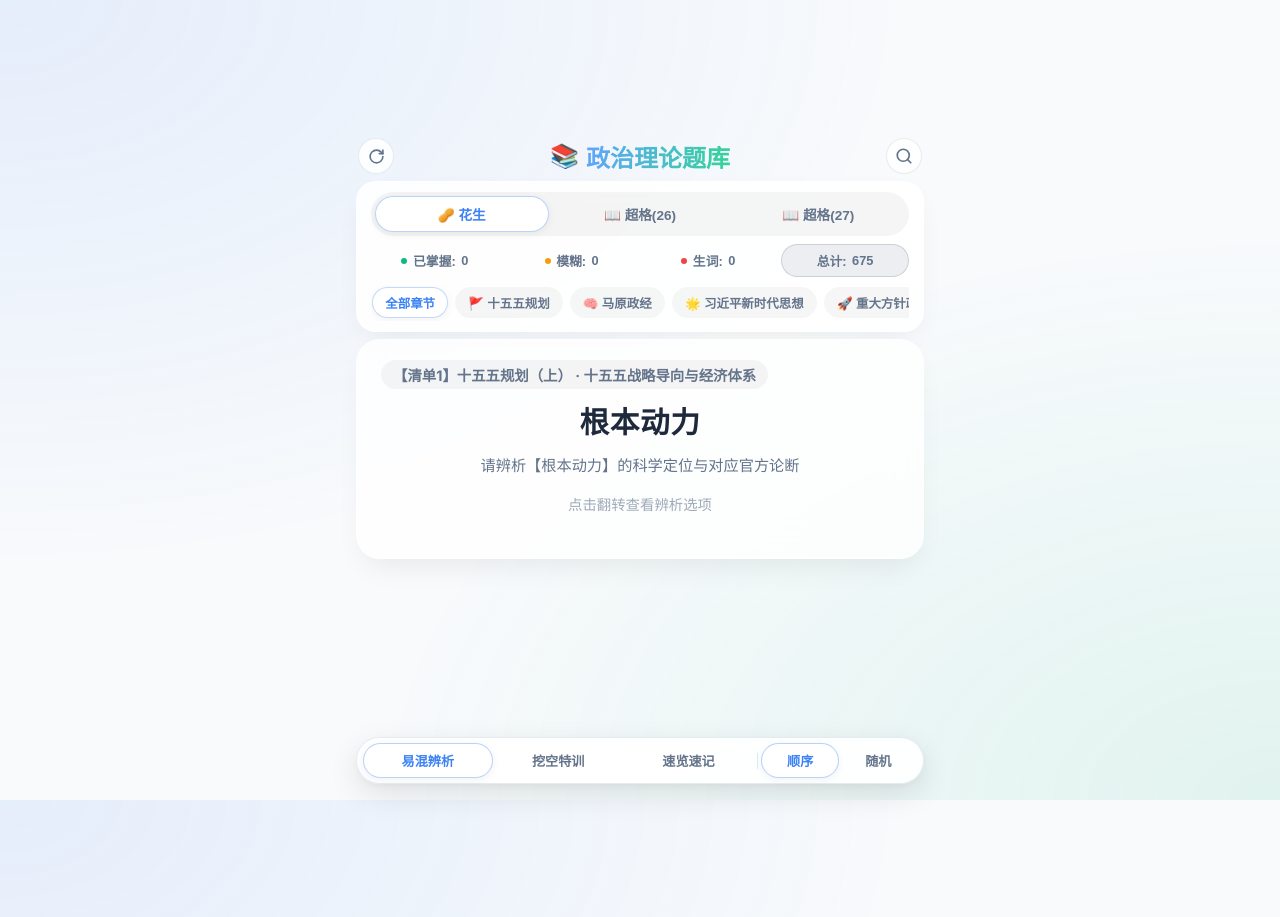
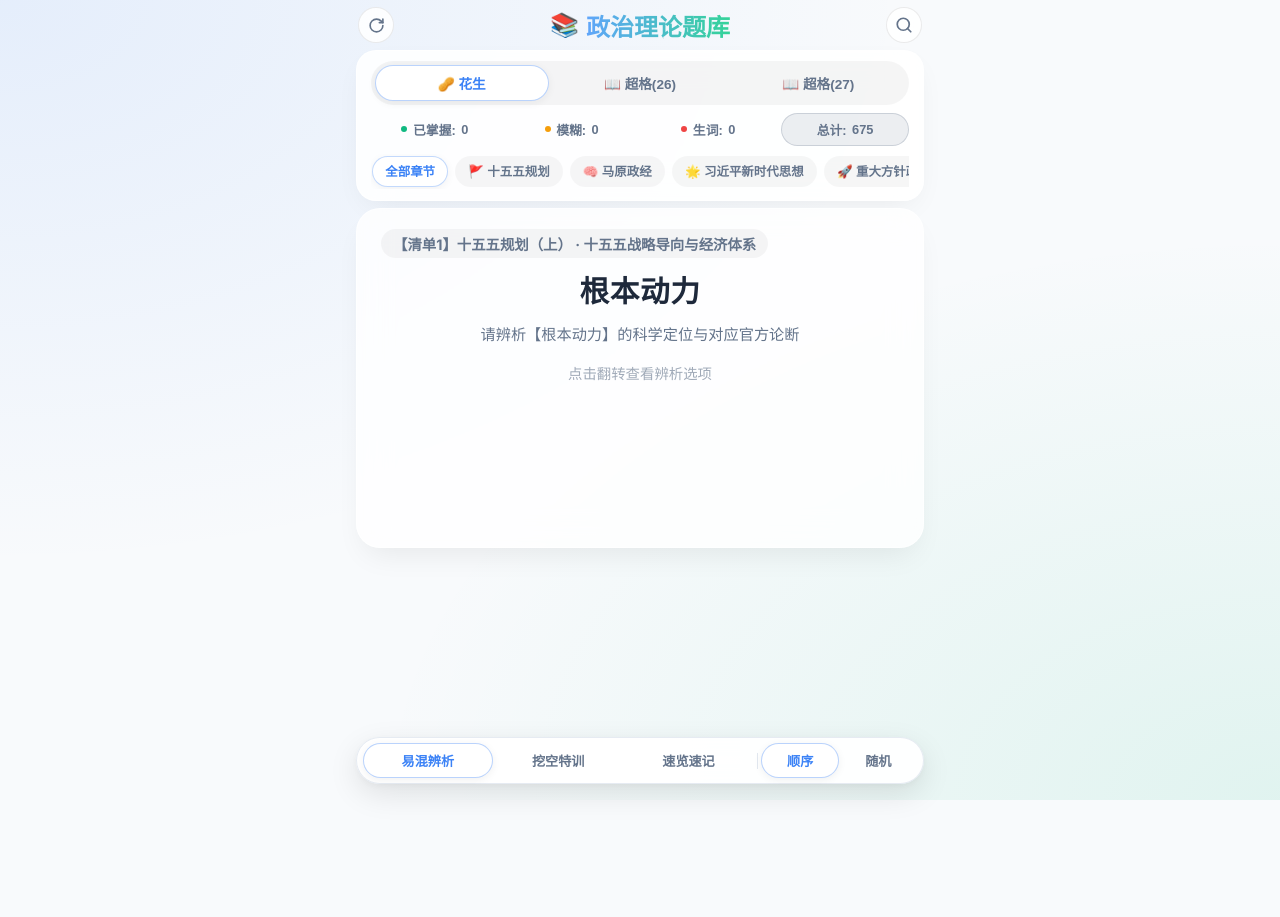
Before and after one commit to troses3/zhengzhi-fuxi, a React (Vite) app: page / in a window 1280 px wide. After the commit the page ends 800 px from the top, so only its background shows below. Built offline with nearby package versions, Linux system fonts and the light colour scheme.

Commit message:
fix(ui): remove body flex centering in index.css to eliminate top whitespace, restore 340px card height

```diff
--- a/src/App.jsx
+++ b/src/App.jsx
@@ -894,7 +894,7 @@ function App() {
             {/* 卡片模式：挖空特训 & 易混辨析 */}
             {(activeMode === 'quiz' || activeMode === 'contrast') && (
               <>
-                <div className={`card-container ${selectedOption !== null ? 'expanded' : ''}`} style={{ height: isFlipped ? cardHeight : '220px' }} onClick={() => setIsFlipped(!isFlipped)}>
+                <div className={`card-container ${selectedOption !== null ? 'expanded' : ''}`} style={{ height: isFlipped ? cardHeight : '340px' }} onClick={() => setIsFlipped(!isFlipped)}>
                   <div className={`card ${isFlipped ? 'flipped' : ''}`}>
                     {/* 卡片正面 */}
                     <div className="card-front">
--- a/src/index.css
+++ b/src/index.css
@@ -2,8 +2,6 @@
 
 body {
   margin: 0;
-  display: flex;
-  place-items: center;
   min-width: 320px;
   min-height: 100vh;
 }
```
Also changed, not shown: 5 other files (tests, documents, lock files or other folders).
